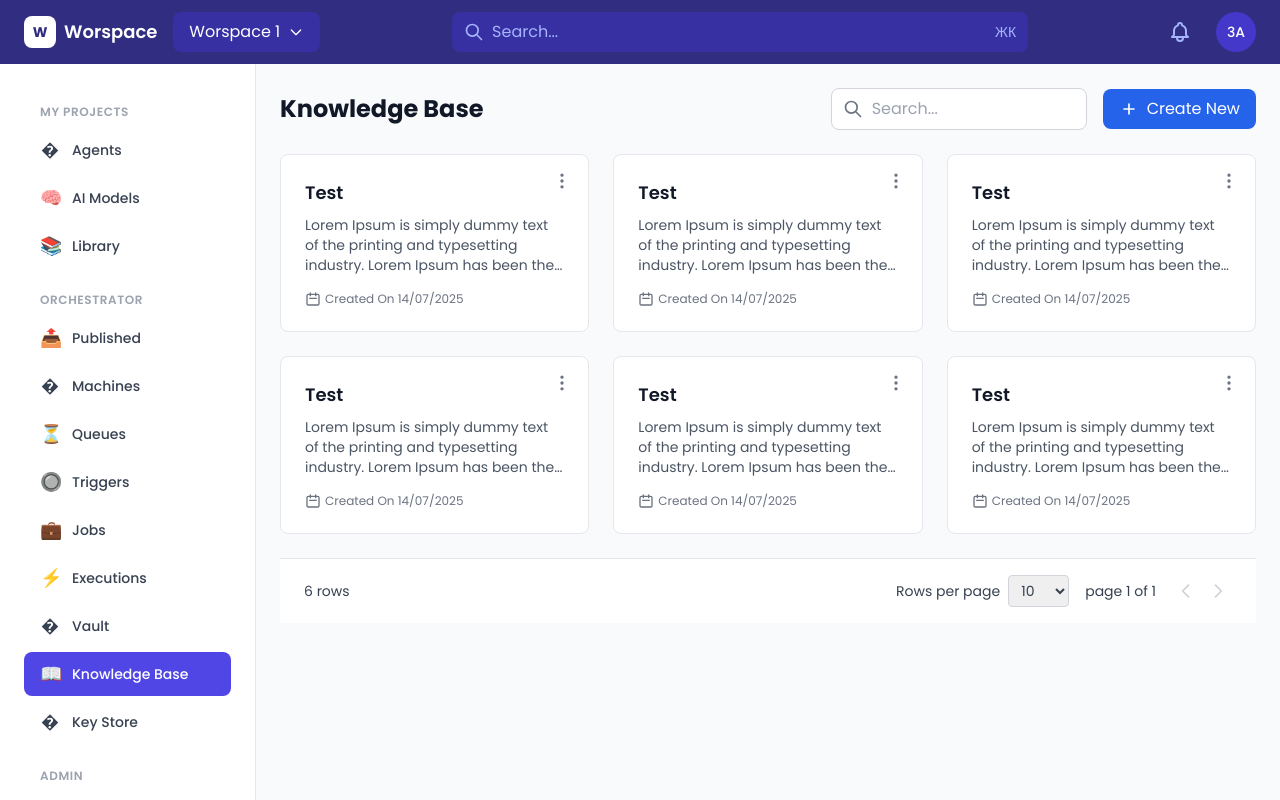
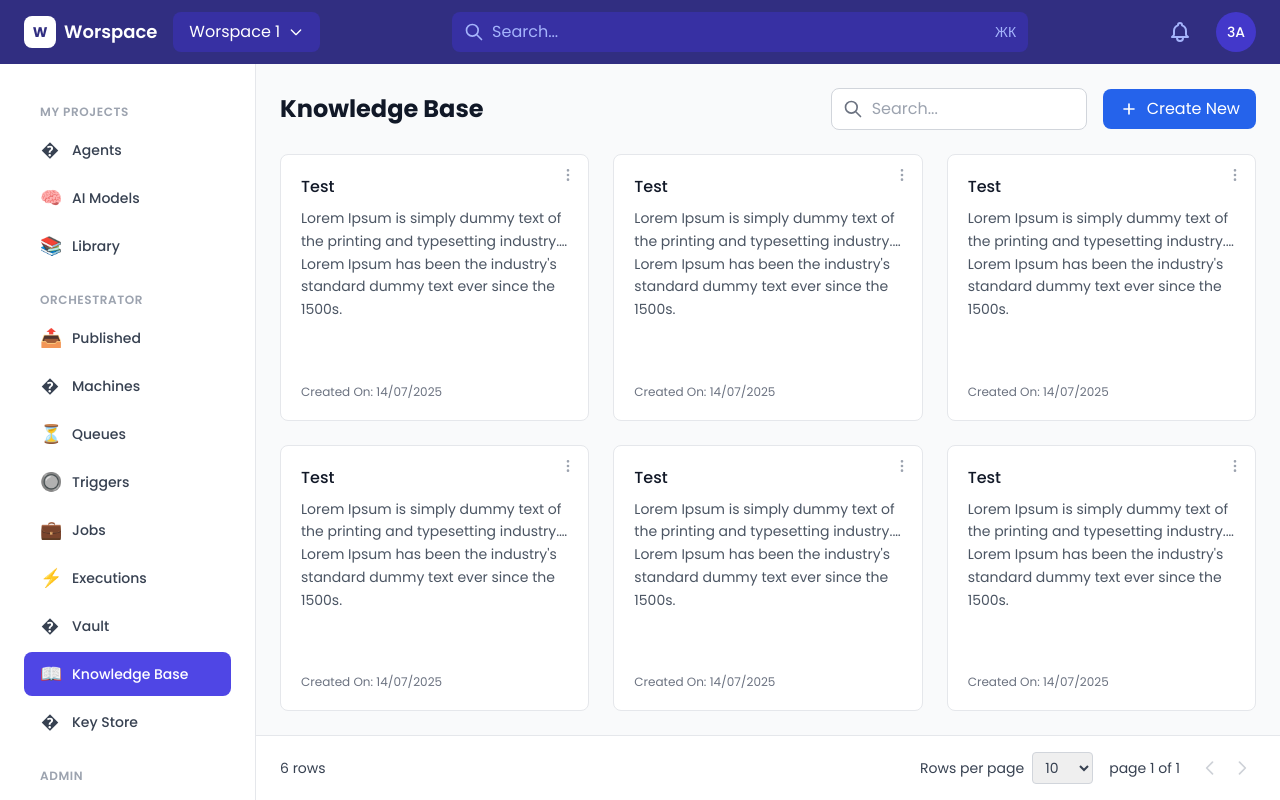
Before and after one commit to jpchsr-coder/Aventisia-Assignment, a React (Vite) app: page / in a window 1280 px wide. Built offline with nearby package versions, Linux system fonts and the light colour scheme.

Commit message:
added pagination  changes

```diff
--- a/src/components/KnowledgeBaseCard.jsx
+++ b/src/components/KnowledgeBaseCard.jsx
@@ -2,19 +2,21 @@ import React from 'react';
 
 const KnowledgeBaseCard = ({ title, description, createdOn }) => {
   return (
-    <div className="bg-white rounded-lg border border-gray-200 p-6 hover:shadow-lg transition-shadow duration-200 cursor-pointer relative">
-      <div className="absolute top-4 right-4">
-        <svg className="w-5 h-5 text-gray-500 hover:text-gray-700" fill="none" stroke="currentColor" viewBox="0 0 24 24" xmlns="http://www.w3.org/2000/svg">
+    <div className="bg-white rounded-lg border border-gray-200 p-5 hover:shadow-md transition-shadow duration-200 cursor-pointer relative flex flex-col">
+      <div className="absolute top-3 right-3">
+        <svg className="w-4 h-4 text-gray-400 hover:text-gray-600" fill="none" stroke="currentColor" viewBox="0 0 24 24" xmlns="http://www.w3.org/2000/svg">
           <path strokeLinecap="round" strokeLinejoin="round" strokeWidth={2} d="M12 5v.01M12 12v.01M12 19v.01M12 6a1 1 0 110-2 1 1 0 010 2zm0 7a1 1 0 110-2 1 1 0 010 2zm0 7a1 1 0 110-2 1 1 0 010 2z" />
         </svg>
       </div>
-      <h3 className="text-lg font-semibold text-gray-900 mb-2">{title}</h3>
-      <p className="text-gray-600 text-sm mb-4 line-clamp-3">{description}</p>
+
+      <h3 className="text-base font-medium text-gray-900 mb-2 pr-6">{title}</h3>
+
+      <p className="text-gray-600 text-sm mb-3 line-clamp-2 leading-relaxed flex-grow">
+        {description}
+      </p>
+
       <div className="flex items-center text-xs text-gray-500">
-        <svg className="w-4 h-4 mr-1" fill="none" stroke="currentColor" viewBox="0 0 24 24">
-          <path strokeLinecap="round" strokeLinejoin="round" strokeWidth={2} d="M8 7V3m8 4V3m-9 8h10M5 21h14a2 2 0 002-2V7a2 2 0 00-2-2H5a2 2 0 00-2 2v12a2 2 0 002 2z" />
-        </svg>
-        Created On {createdOn}
+        <span>Created On: {createdOn}</span>
       </div>
     </div>
   );
--- a/src/pages/KnowledgeBasePage.jsx
+++ b/src/pages/KnowledgeBasePage.jsx
@@ -47,8 +47,8 @@ const KnowledgeBasePage = () => {
   ];
 
   return (
-    <div className="flex-1 overflow-y-auto bg-gray-50">
-      <div className="p-6">
+    <div className="flex-1 overflow-y-auto bg-gray-50 flex flex-col">
+      <div className="p-6 flex-1 flex flex-col">
         {/* Header with Search and Create New */}
         <div className="flex justify-between items-center mb-6">
           <h1 className="text-2xl font-bold text-gray-900">Knowledge Base</h1>
@@ -76,7 +76,7 @@ const KnowledgeBasePage = () => {
         </div>
 
         {/* Knowledge Base Cards Grid */}
-        <div className="grid grid-cols-1 md:grid-cols-2 lg:grid-cols-3 gap-6 mb-6">
+        <div className="grid grid-cols-1 md:grid-cols-2 lg:grid-cols-3 gap-6 flex-1">
           {knowledgeBaseArticles.map((article) => (
             <KnowledgeBaseCard
               key={article.id}
@@ -86,10 +86,10 @@ const KnowledgeBasePage = () => {
             />
           ))}
         </div>
+      </div>
 
-        {/* Pagination */}
-        <Pagination />
-      </div>
+      {/* Pagination at bottom */}
+      <Pagination />
     </div>
   );
 };
```
